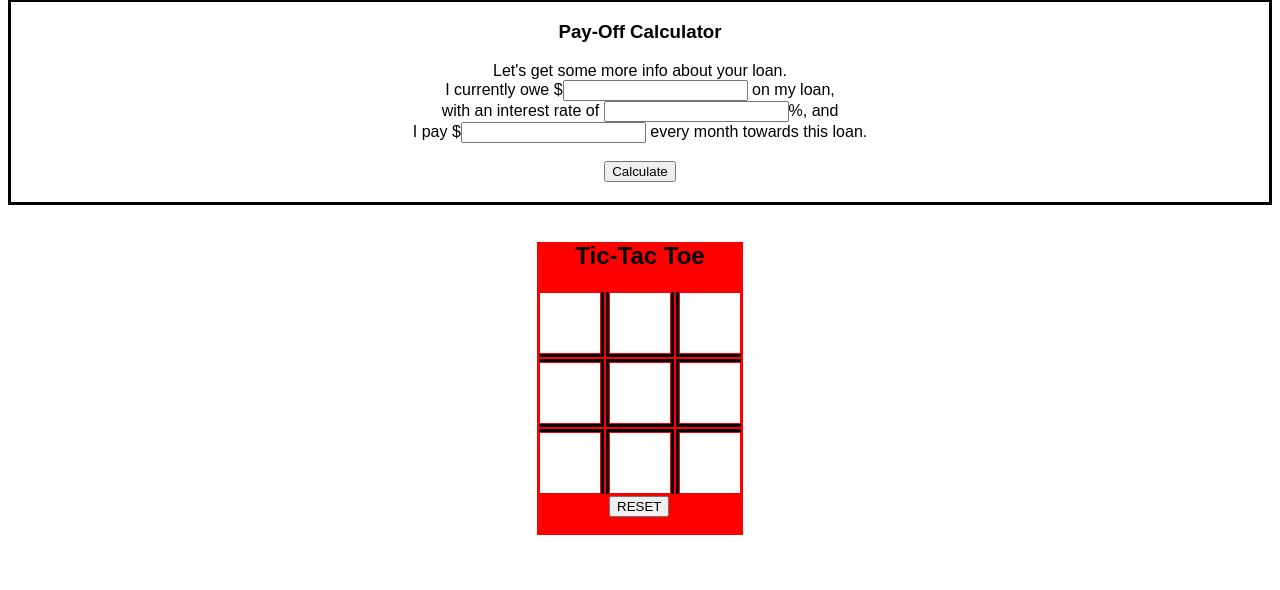
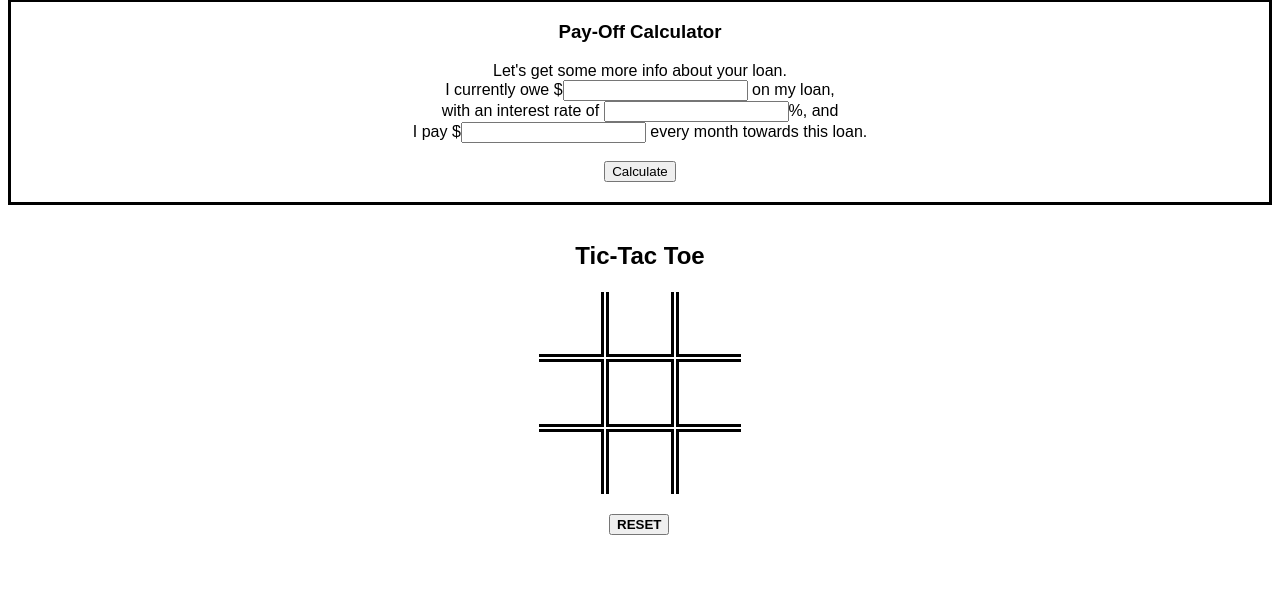
Before and after one commit to c016y/learningjs, a PHP site: page /home.php in a window 1280 px wide. Shown: the part 264-854 px from the top of the page. After the commit the page ends 799 px from the top, so only its background shows below. Run offline with PHP 8.4, Linux system fonts and the light colour scheme.

Commit message:
calling tictactoe, need to move on

```diff
--- a/home.php
+++ b/home.php
@@ -95,10 +95,10 @@
 					</table>
 
 					<script src="/website/script/tictacToe.js"></script>
-
+					<br>
 					<div id="resetButtonStyle">
-						<button class="resetButton" id="resetButton" onclick="tictactoeReset()">RESET</button>
-					</span>
+						<button class="resetButton" id="resetButton" onclick="tictactoeReset()"><b>RESET</b></button>
+					</div>
 		</div>
 		<br>
 	</div>
--- a/script/practicelog.js
+++ b/script/practicelog.js
@@ -233,6 +233,9 @@ alert("This button just shows this message right now :]");
 //need to find a way to use those values to make the line come up
 //can't do much else today, brain is fried
 
+//02-01-2019
+
+
 	function contactButton() {
 		alert("c016yinbox@gmail.com");
 	};
--- a/styles.css
+++ b/styles.css
@@ -15,7 +15,7 @@
 	.tictacToe {
 		margin: 0 auto;
 		width: 206px;
-		background:red;
+		background:;
 	}
 
 	.inputBox {
```
Also changed, not shown: img/bottom.png (added), img/daig_up.png (added), img/diag_down.png (added), img/horz_center.png (added), img/left.png (added), img/right.png (added), img/top.png (added), img/vert_center.png (added).
